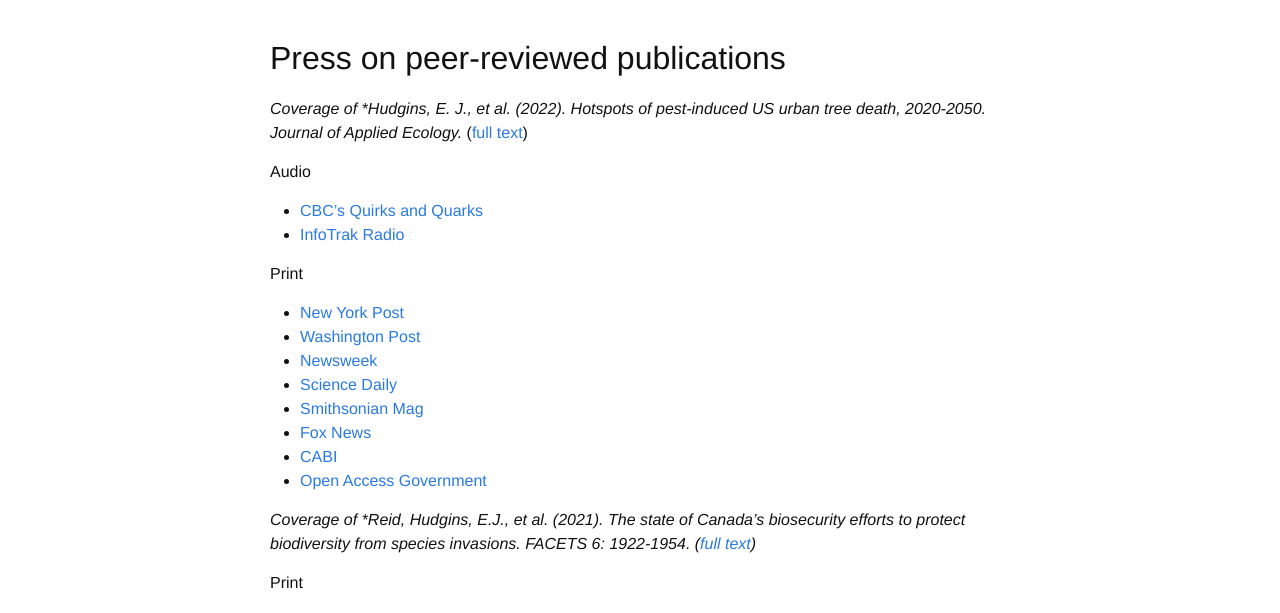
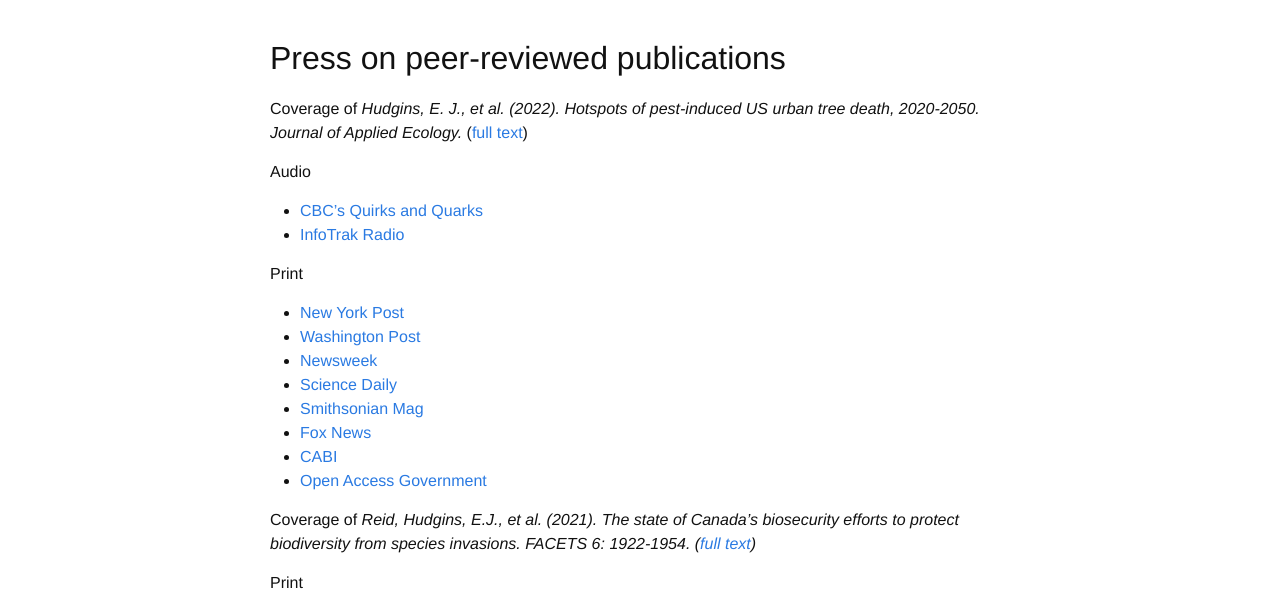
Before and after one commit to emmajhudgins/emmajhudgins.github.io, a Jekyll site: the page built from media.md, in a window 1280 px wide. Shown: the part 130-743 px from the top of the page. Built offline with Jekyll 4.4.1, drawn with Linux system fonts in a browser that asks for light colours; nearby versions of some CDN libraries; some web fonts are replaced.

```diff
--- a/media.md
+++ b/media.md
@@ -10,7 +10,7 @@ order: 1
 
 ## Press on peer-reviewed publications
 
-*Coverage of *Hudgins, E. J., et al. (2022). Hotspots of pest-induced US urban tree death, 2020-2050. Journal of Applied Ecology.* ([full text](https://doi.org/10.1111/1365-2664.14141/))
+Coverage of *Hudgins, E. J., et al. (2022). Hotspots of pest-induced US urban tree death, 2020-2050. Journal of Applied Ecology.* ([full text](https://doi.org/10.1111/1365-2664.14141/))
 
 Audio
 - [CBC's Quirks and Quarks](https://www.cbc.ca/listen/live-radio/1-51-quirks-and-quarks/clip/15901522-the-urban-tree-canopy-facing-worst-case-scenario-near)
@@ -26,7 +26,7 @@ Print
 - [CABI](https://www.cabi.org/forestscience/news/68430)
 - [Open Access Government](https://www.openaccessgovernment.org/invasive-insects-danger-to-urban-trees/131531/)
 
-*Coverage of *Reid, Hudgins, E.J., et al. (2021). The state of Canada’s biosecurity efforts to protect biodiversity from species invasions. FACETS 6: 1922-1954. ([full text](https://doi.org/10.1139/facets-2021-0012))*
+Coverage of *Reid, Hudgins, E.J., et al. (2021). The state of Canada’s biosecurity efforts to protect biodiversity from species invasions. FACETS 6: 1922-1954. ([full text](https://doi.org/10.1139/facets-2021-0012))*
 
 Print
 - [FACETS blog](https://medium.com/facets/how-well-is-canada-prepared-to-manage-current-and-future-invasive-species-threats-to-biodiversity-a43b0f817fc5)
```
